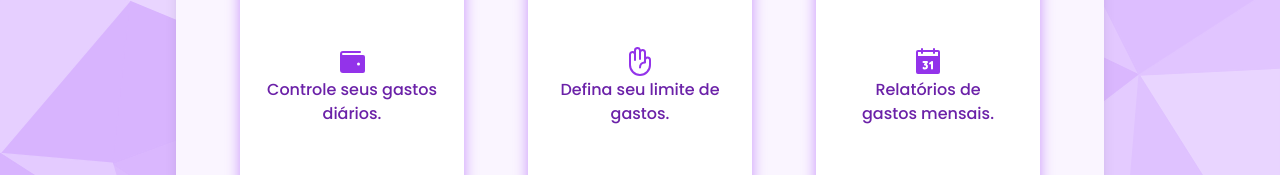
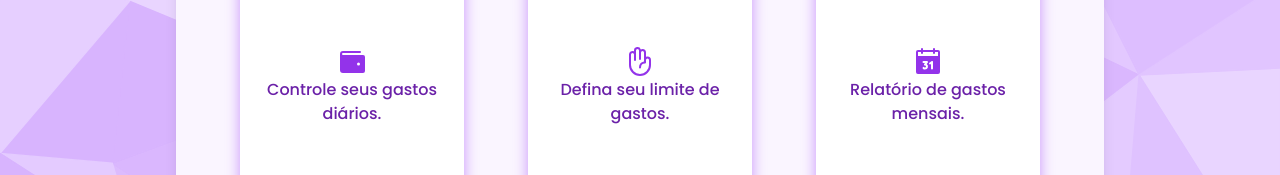
Before and after one commit to visumi/finance-web, a React (Vite) app: page / in a window 1280 px wide. Shown: the part 306-481 px from the top of the page. Built offline with nearby package versions, Linux system fonts and the light colour scheme.

Commit message:
Adicionado console.log com infos

```diff
--- a/src/App.tsx
+++ b/src/App.tsx
@@ -10,6 +10,7 @@ import './App.css';
 import Images from './utils/images';
 
 const App = () => {
+  console.log('Desenvolvido por Vinícius Isumi - https://isumi.com.br')
   return (
     <div className='flex flex-col h-screen bg-no-repeat bg-cover bg-poly'>
       <div className='relative flex flex-col p-16 mx-auto my-auto rounded-lg shadow-lg bg-purple-50'>
@@ -69,7 +70,7 @@ const App = () => {
                 weight='fill'
               />
               <span className='font-medium text-purple-800'>
-                Relatórios de gastos mensais.
+                Relatório de gastos mensais.
               </span>
             </div>
           </div>
```
